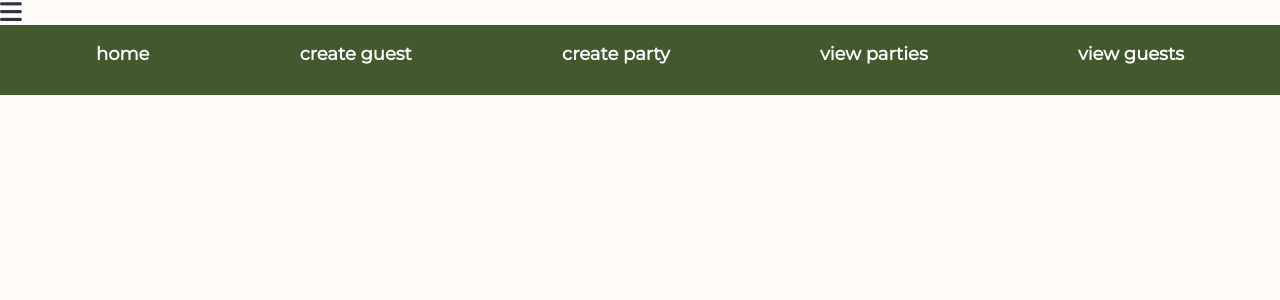
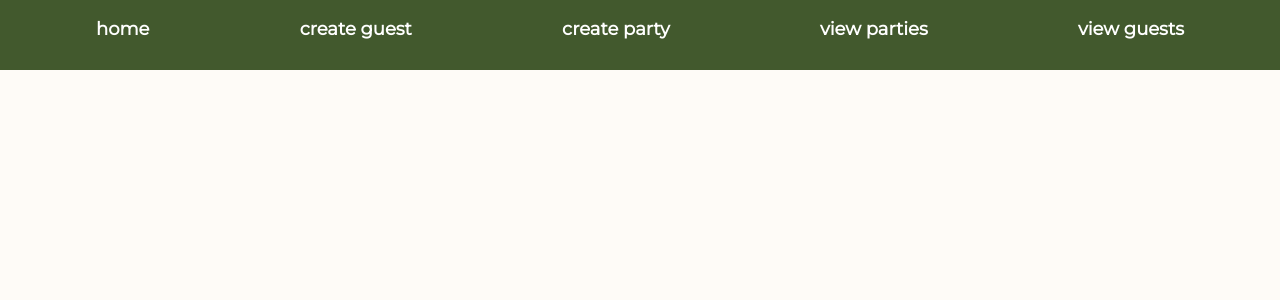
Before and after one commit to BhagirthiEmmaMatthewPatrick-Project6/bempApp, a React (Create React App) app: page / in a window 1280 px wide. Shown: the top 300 px of the page. Built offline with nearby package versions, Linux system fonts and the light colour scheme.

Commit message:
fixed hamburger menu visibility for smaller screen

```diff
--- a/src/components/MobileMenu.js
+++ b/src/components/MobileMenu.js
@@ -1,5 +1,4 @@
 import React, {Component} from 'react';
-import { menuData } from '../menuData';
 import { NavLink } from "react-router-dom";
 
 class MobileMenu extends Component {
@@ -17,8 +16,6 @@ class MobileMenu extends Component {
     }
 
     render(){
-        // console.log('state', this.state)
-
         // Object Destructuring to pull out the variable from it
         const { isSidebarOpen } = this.state;
 
@@ -29,7 +26,6 @@ class MobileMenu extends Component {
                 </div>
 
                 {/* Sidebar */}
-                {menuData.length && (
                 <div className={`nav ${isSidebarOpen ? 'show' : 'hide'}`}>
                     <div
                         className="close"
@@ -88,7 +84,6 @@ class MobileMenu extends Component {
                         </li>
                     </ul>
                 </div>
-                )}
             </div>
         )
     }
--- a/src/menuData.js
+++ /dev/null
@@ -1,22 +0,0 @@
-export const menuData = [
-         {
-           label: "Home",
-           url: "http://www.bjcodes.com/",
-         },
-         {
-           label: "Create Guest",
-           url: "http://www.bjcodes.com/",
-         },
-         {
-           label: "Create Party",
-           url: "http://www.bjcodes.com/",
-         },
-         {
-           label: "View Party",
-           url: "http://www.bjcodes.com/",
-         },
-         {
-           label: "View Guest",
-           url: "http://www.bjcodes.com/",
-         },
-       ];
--- a/src/partials/_mediaQueries.scss
+++ b/src/partials/_mediaQueries.scss
@@ -59,7 +59,6 @@
     // Hide main Nav
     .globalNav {
         display: none;
-        // visibility: hidden;
     }
 
     // Show Hamburger menu
@@ -67,7 +66,7 @@
         position: absolute;
         top: 10px;
         left: 10px;
-        display: block;
+        display: block !important;
     }
 
     //Create Your Guest
--- a/src/partials/_mobileMenu.scss
+++ b/src/partials/_mobileMenu.scss
@@ -4,7 +4,7 @@
 
 .nav {
     width: 40vw;
-    border: 2px solid #888;
+    border: 2px solid $mainColor;
     position: absolute;
     top: 0;
     z-index: 999;
@@ -32,7 +32,7 @@
     z-index: 99;
     font-size: 25px;
     cursor: pointer;
-    // display: none;
+    display: none;
 }
 
 .menuItems {
@@ -49,5 +49,5 @@
     text-decoration: none;
     padding: 10px 16px;
     display: flex;
-    border-bottom: 1px solid #555;
+    border-bottom: 1px solid $mainColor;
 }
```
Lines whose indentation alone changed are shown as unchanged.
